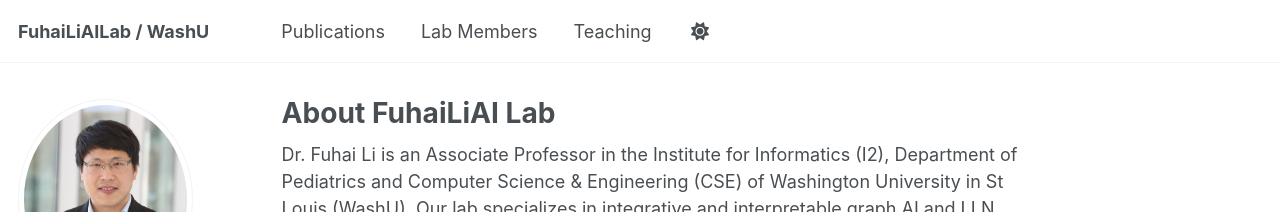
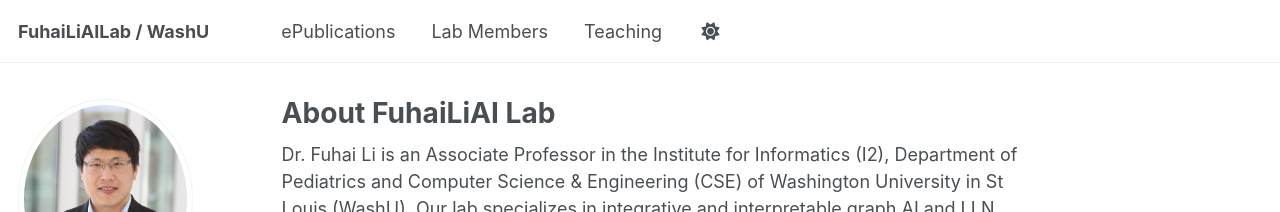
Before and after one commit to FuhaiLiAiLab/FuhaiLiAILab.github.io, a Jekyll site: the page built from _pages/about.md, in a window 1280 px wide. Shown: the top 212 px of the page. Built offline with Jekyll 4.4.1, drawn with Linux system fonts in a browser that asks for light colours; some web fonts are replaced.

Commit message:
Update navigation.yml

```diff
--- a/_data/navigation.yml
+++ b/_data/navigation.yml
@@ -14,7 +14,7 @@ main:
   # - title: "Talks"
   #   url: /talks/
 
-  - title: "Publications"
+  - title: "ePublications"
     url: /LiLabPublication1/
 
   - title: "Lab Members"
```
